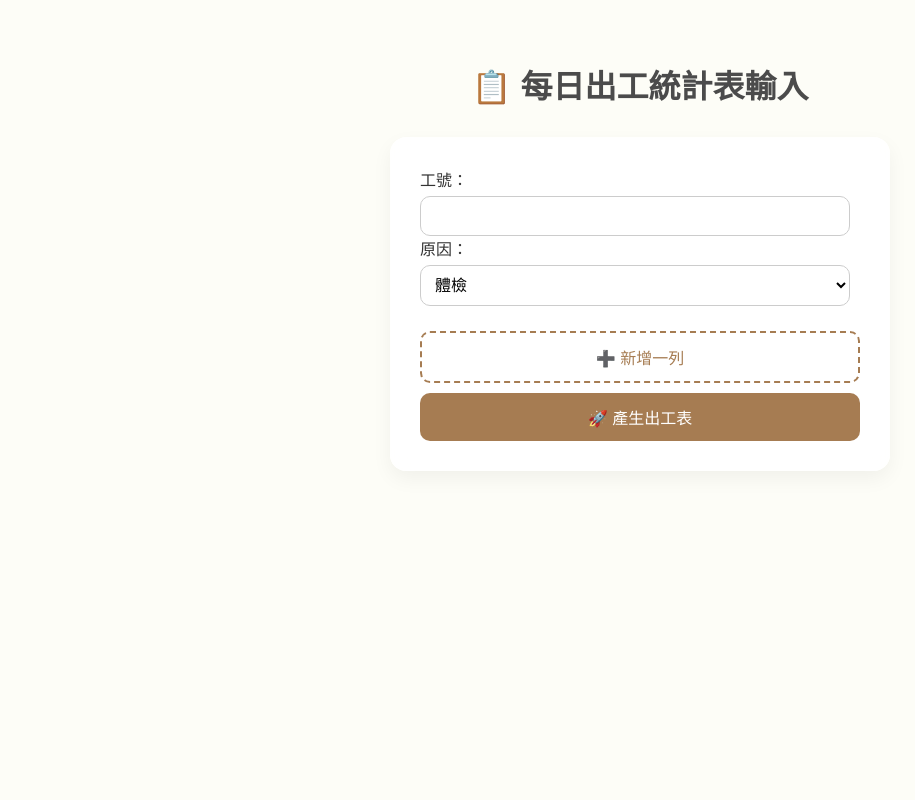
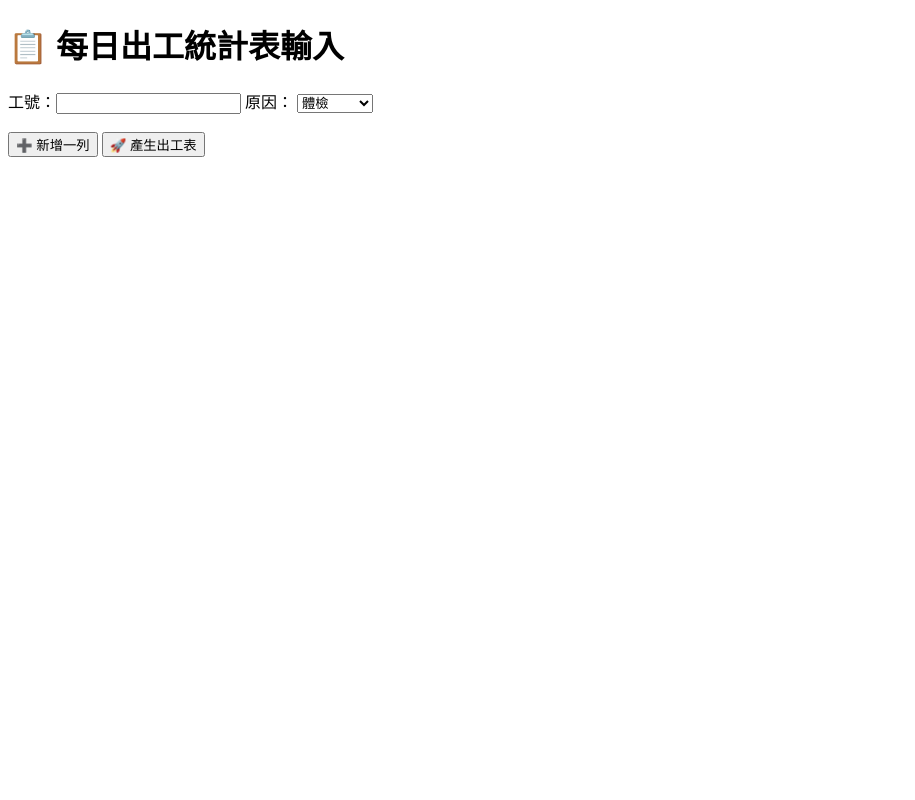
Before and after one commit to sswu1009/work-attendance-system, a Flask app: page / in a window 1280 px wide. Shown: the whole page, without its empty margins (0-915 px from the left). Run offline with Flask 3, Linux system fonts and the light colour scheme.

```diff
--- a/templates/index.html
+++ b/templates/index.html
@@ -44,105 +44,13 @@
 <head>
     <meta charset="UTF-8">
     <title>每日出工統計表</title>
-    <style>
-        * {
-            box-sizing: border-box;
-            font-family: 'Helvetica Neue', 'Noto Sans TC', sans-serif;
-        }
-
-        body {
-            margin: 0;
-            padding: 0;
-            background: #fdfdf7; /* 象牙白底 */
-            color: #333;
-            display: flex;
-            flex-direction: column;
-            align-items: center;
-            min-height: 100vh;
-            padding-top: 40px;
-        }
-
-        h1 {
-            margin-bottom: 30px;
-            color: #4b4b4b;
-            font-weight: 600;
-        }
-
-        form {
-            background: rgba(255, 255, 255, 0.9);
-            backdrop-filter: blur(10px);
-            padding: 30px;
-            border-radius: 16px;
-            box-shadow: 0 8px 20px rgba(0, 0, 0, 0.05);
-            width: 90%;
-            max-width: 500px;
-        }
-
-        #inputs > div {
-            margin-bottom: 15px;
-        }
-
-        input, select {
-            width: calc(100% - 10px);
-            padding: 10px;
-            margin-top: 5px;
-            border-radius: 10px;
-            border: 1px solid #ccc;
-            font-size: 16px;
-            background-color: #fff;
-            transition: border-color 0.3s ease, box-shadow 0.3s ease;
-        }
-
-        input:focus, select:focus {
-            border-color: #a67c52;
-            outline: none;
-            box-shadow: 0 0 5px rgba(166, 124, 82, 0.4);
-        }
-
-        button {
-            width: 100%;
-            padding: 12px;
-            font-size: 16px;
-            border-radius: 10px;
-            border: none;
-            cursor: pointer;
-            margin-top: 10px;
-            transition: background-color 0.3s ease, transform 0.1s ease;
-        }
-
-        button[type="button"] {
-            background: #fff;
-            color: #a67c52;
-            border: 2px dashed #a67c52;
-        }
-
-        button[type="button"]:hover {
-            background: #f7f2ec;
-        }
-
-        button[type="submit"] {
-            background-color: #a67c52;
-            color: white;
-        }
-
-        button[type="submit"]:hover {
-            background-color: #8e6841;
-        }
-
-        @media (max-width: 600px) {
-            form {
-                padding: 20px;
-            }
-        }
-    </style>
 </head>
 <body>
     <h1>📋 每日出工統計表輸入</h1>
     <form method="POST">
         <div id="inputs">
             <div>
-                工號：
-                <input name="emp_id" required>
+                工號：<input name="emp_id" required>
                 原因：
                 <select name="reason">
                     {% for r in reasons %}
@@ -151,6 +59,7 @@
                 </select>
             </div>
         </div>
+        <br>
         <button type="button" onclick="addRow()">➕ 新增一列</button>
         <button type="submit">🚀 產生出工表</button>
     </form>
@@ -158,10 +67,7 @@
     <script>
         function addRow() {
             const div = document.createElement('div');
-            div.innerHTML = `
-                工號：
-                <input name="emp_id" required>
-                原因：
+            div.innerHTML = `工號：<input name="emp_id" required> 原因：
                 <select name="reason">
                     {% for r in reasons %}
                     <option>{{ r }}</option>
```
